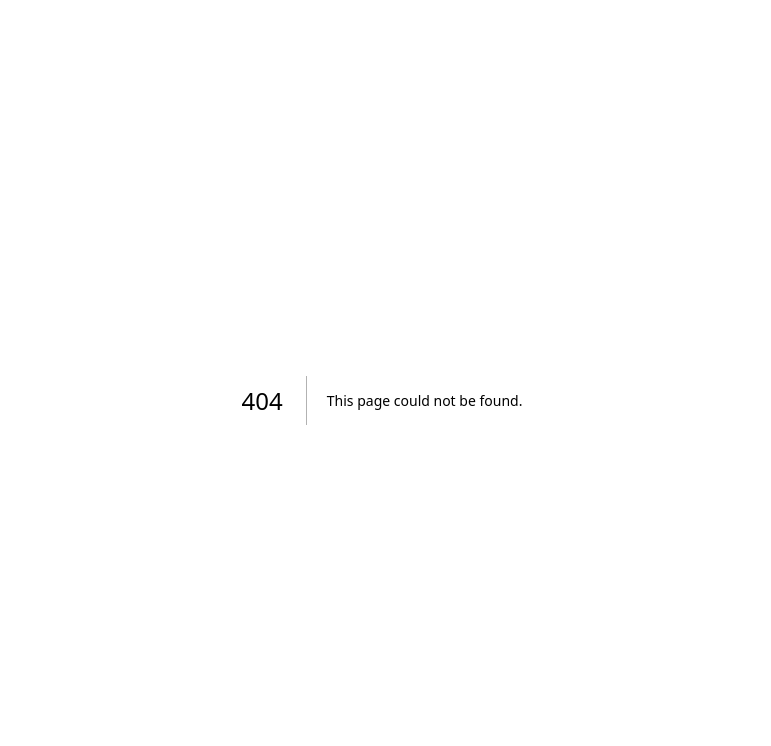
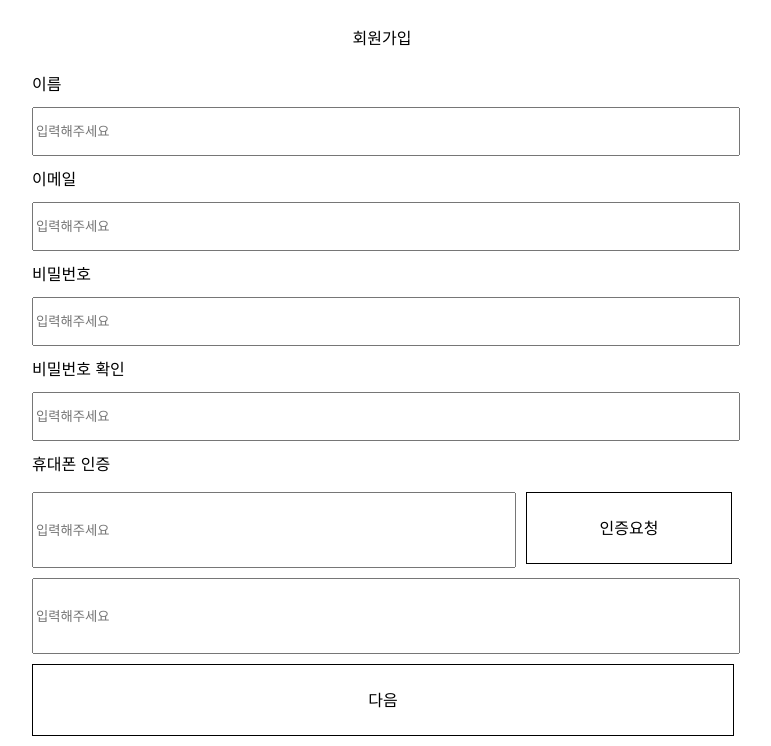
Before and after one commit to 9weeks-app-web/Team-2, a Next.js app: page /signup in a window 1280 px wide. Before the commit this address had no page. Shown: the top 746 px of the page, without its empty margins (258-1029 px from the left). Built offline with nearby package versions, Linux system fonts and the light colour scheme.

Commit message:
jaehyun, Feat::기본 레이아웃 작업 #3

```diff
--- a/next.config.js
+++ b/next.config.js
@@ -1,4 +1,4 @@
 /** @type {import('next').NextConfig} */
-const nextConfig = {}
+const nextConfig = {};
 
-module.exports = nextConfig
+export default nextConfig;
--- /dev/null
+++ b/src/app/signup/components/CarrierButton.tsx
@@ -0,0 +1,26 @@
+import React from "react";
+import styled from "styled-components";
+
+interface CarrierButtonProps {
+  key: React.Key; // React 요소의 Key
+  handleClick: (index: number) => void; // 클릭 핸들러 함수
+  isSelected: boolean; // 선택 상태
+}
+
+export const CarrierButton: React.FC<CarrierButtonProps> = ({
+  handleClick,
+  isSelected,
+  key,
+}) => {
+  return <textCheckBox />;
+};
+
+const textCheckBox = styled.div`
+  padding: 20px;
+  width: 100%;
+  border: 3px solid black;
+  text-align: center;
+  align-items: center;
+`;
+
+export default CarrierButton;
--- /dev/null
+++ b/src/app/signup/components/InputBox.tsx
@@ -0,0 +1,25 @@
+import Input from "@/components/Input";
+import React from "react";
+import styled from "styled-components";
+
+export const InputBox = ({ label }: { label: string }) => {
+  return (
+    <InputContainer>
+      <Label>{label}</Label>
+      <Input></Input>
+    </InputContainer>
+  );
+};
+
+const InputContainer = styled.div`
+  width: 100%;
+  height: 80px;
+  background-color: white;
+  display: flex;
+  flex-direction: column;
+  margin-bottom: 5px;
+`;
+
+const Label = styled.label`
+  margin-bottom: 15px;
+`;
--- /dev/null
+++ b/src/app/signup/components/SignupForm.tsx
@@ -0,0 +1,83 @@
+import React, { useState } from "react";
+// import styled from "styled-components";
+import { InputBox } from "./InputBox";
+import styled from "styled-components";
+import Input from "@/components/Input";
+import Button from "@/components/Button";
+import { atom, useRecoilState } from "recoil";
+import { CarrierButton } from './CarrierButton';
+
+// Recoil 상태 정의
+const phoneNumberState = atom({
+  key: "phoneNumberState",
+  default: "",
+});
+
+const selectedCarrierState = atom({
+  key: "selectedCarrierState",
+  default: null,
+});
+
+export const SignupForm = () => {
+  const carriers = ["SKT", "KT", "LG", "알뜰폰"];
+  const [isCarrierSelect, setIsCarrierSelect] = useState<boolean[]>(
+    Array(carriers.length).fill(false)
+  );
+  // const [phoneNumber, setPhoneNumber] = useRecoilState(phoneNumberState);
+  // const [selectedCarrier, setSelectedCarrier] =
+  //   useRecoilState(selectedCarrierState);
+  // const isPhoneNumberEntered = phoneNumber.length > 0;
+
+  const handleClick = (idx: number) => {
+    const newArr = Array(carriers.length).fill(false);
+    newArr[idx] = true;
+    setIsCarrierSelect(newArr);
+  };
+  return (
+    <Container>
+      <InputBox label="이름" />
+      <InputBox label="이메일" />
+      <InputBox label="비밀번호" />
+      <InputBox label="비밀번호 확인" />
+      <p>휴대폰 인증</p>
+      <CarrierGroup>
+        {carriers.map((item, index) => {
+          return (
+            <CarrierButton key={index}
+              handleClick={handleClick}
+              isSeleted={ isCarrierSelect[index]}
+
+            >{item}</CarrierButton>
+          );
+        })}
+
+      </CarrierGroup>
+      <AuthGroup>
+        <Input width={"70%"} />
+        <Button title={"인증요청"} width={"30%"} />
+      </AuthGroup>
+      <Input />
+      <Button title={"다음"} width={"100%"} />
+    </Container>
+  );
+};
+const Container = styled.div`
+  width: 700px;
+  height: 1000px;
+  display: flex;
+  flex-direction: column;
+  gap: 10px;
+`;
+
+const CarrierGroup = styled.div`
+  display: flex;
+  justify-content: space-around;
+  gap: 10px;
+`;
+
+
+const AuthGroup = styled.div`
+  display: flex;
+  flex-direction: row;
+  gap: 10px;
+`;
--- /dev/null
+++ b/src/app/signup/page.tsx
@@ -0,0 +1,30 @@
+"use client";
+import React from "react";
+import styled from "styled-components";
+import { SignupForm } from "./components/SignupForm";
+
+export const SignUp = () => {
+  return (
+    <SignUpContainer>
+      <Title>회원가입</Title>
+      <SignupForm />
+    </SignUpContainer>
+  );
+};
+
+export default SignUp;
+
+const SignUpContainer = styled.div`
+  /* width: 1440px; */
+  /* height: 1360px; */
+  display: flex;
+  flex-direction: column;
+  align-items: center;
+  justify-content: start;
+
+  /* background-color: #333; */
+`;
+const Title = styled.div`
+  padding: 30px;
+  background-color: white;
+`;
--- /dev/null
+++ b/src/components/Button.tsx
@@ -0,0 +1,18 @@
+import React from "react";
+import styled from "styled-components";
+
+export const Button = ({ title, width }: { title: string; width: string }) => {
+  return <GalobalButton width={width}>{title}</GalobalButton>;
+};
+
+const GalobalButton = styled.div<{ width: string }>`
+  width: ${({ width }) => width};
+  cursor: pointer;
+  border: 1px solid black;
+  display: flex;
+  justify-content: center;
+  align-items: center;
+  height: 70px;
+`;
+
+export default Button;
--- /dev/null
+++ b/src/components/Input.tsx
@@ -0,0 +1,33 @@
+import React from "react";
+import styled from "styled-components";
+
+interface InputProps {
+  width?: string;
+  type?: string;
+  placeholder?: string;
+  value?: string;
+  onChange?: React.ChangeEventHandler<HTMLInputElement>;
+}
+
+export default function Input({
+  width = "100%",
+  type = "text",
+  placeholder = "입력해주세요",
+  value,
+  onChange,
+}: InputProps) {
+  return (
+    <InputContainer
+      width={width}
+      type={type}
+      placeholder={placeholder}
+      value={value}
+      onChange={onChange}
+    />
+  );
+}
+
+const InputContainer = styled.input`
+  height: 70px;
+  width: ${({ width }) => width};
+`;
```
